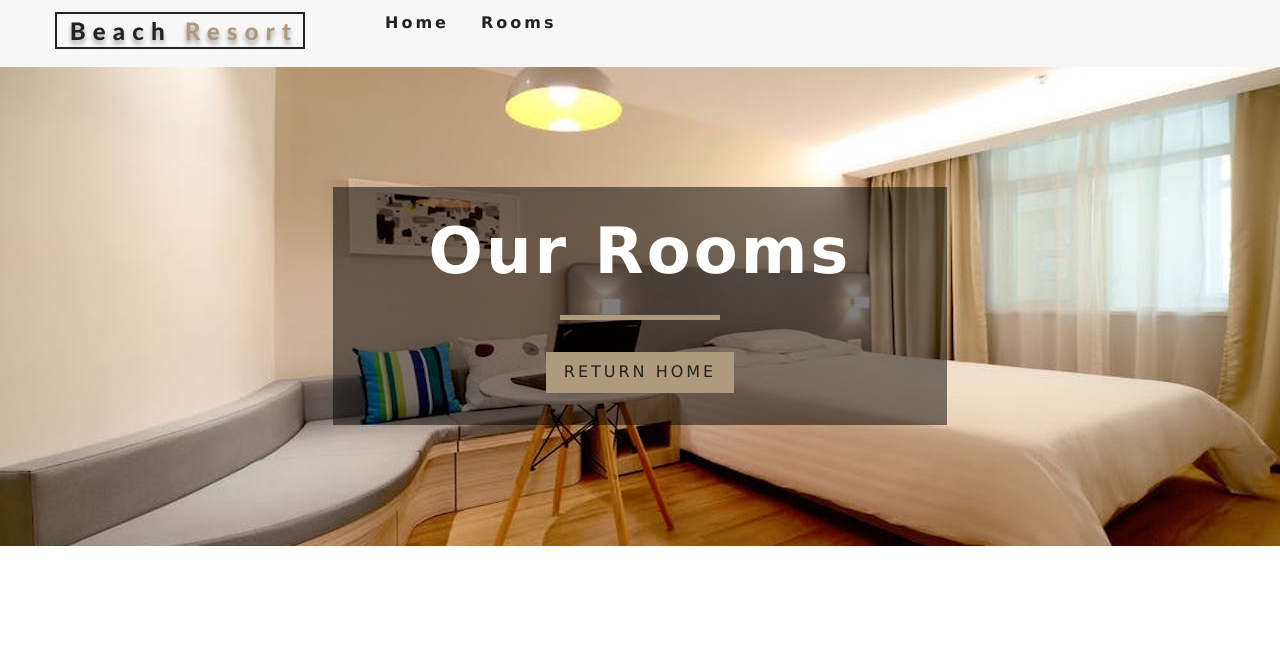
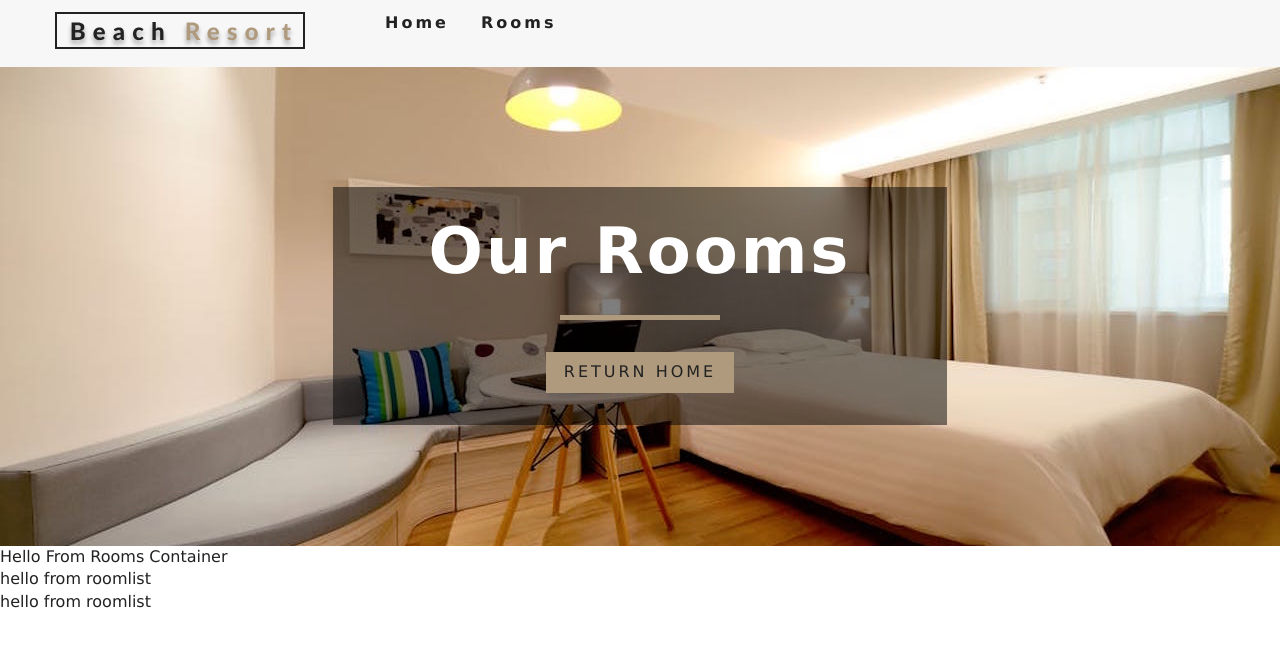
Before and after one commit to kirancg/BeachResortRooms, a React (Create React App) app: page /rooms in a window 1280 px wide. Shown: the top 646 px of the page. Built offline with nearby package versions, Linux system fonts and the light colour scheme; the HTML template or start-up script is replaced by a standard one.

Commit message:
Added Rooms list

```diff
--- /dev/null
+++ b/src/components/RoomContainer.js
@@ -0,0 +1,24 @@
+import React from 'react'
+import RoomFilter from './RoomFilter'
+import RoomList from './RoomList'
+import { RoomConsumer } from '../context';
+
+export default function RoomContainer() {
+    return (
+        <RoomConsumer>
+            {
+                value => {
+                    const { loading, setRoom, sortedRooms,rooms } = value;
+                    return (
+                        <div>
+                            Hello From Rooms Container
+                            <RoomFilter />
+                            <RoomList />
+                        </div>
+                    );
+                }
+            }
+        </RoomConsumer>
+
+    )
+}
--- /dev/null
+++ b/src/components/RoomFilter.js
@@ -0,0 +1,7 @@
+import React from 'react'
+
+export default function RoomFilter() {
+    return (
+        <div>hello from roomlist</div>
+    )
+}
--- /dev/null
+++ b/src/components/RoomList.js
@@ -0,0 +1,9 @@
+import React from 'react'
+
+export default function RoomList() {
+    return (
+        <div>
+            hello from roomlist
+        </div>
+    )
+}
--- a/src/pages/Rooms.js
+++ b/src/pages/Rooms.js
@@ -2,14 +2,18 @@
 import Hero from '../components/Hero';
 import Banner from '../components/Banner';
 import { Link } from 'react-router-dom'
+import RoomContainer from '../components/RoomContainer'
 
 export const Rooms = () => {
     return (
+        <>
         <Hero hero="roomsHero">
             <Banner title="our rooms">
                 <Link to='/' className = "btn-primary">Return Home</Link>
             </Banner>
         </Hero>
+        <RoomContainer/>
+        </>
     )
 }
 
```
